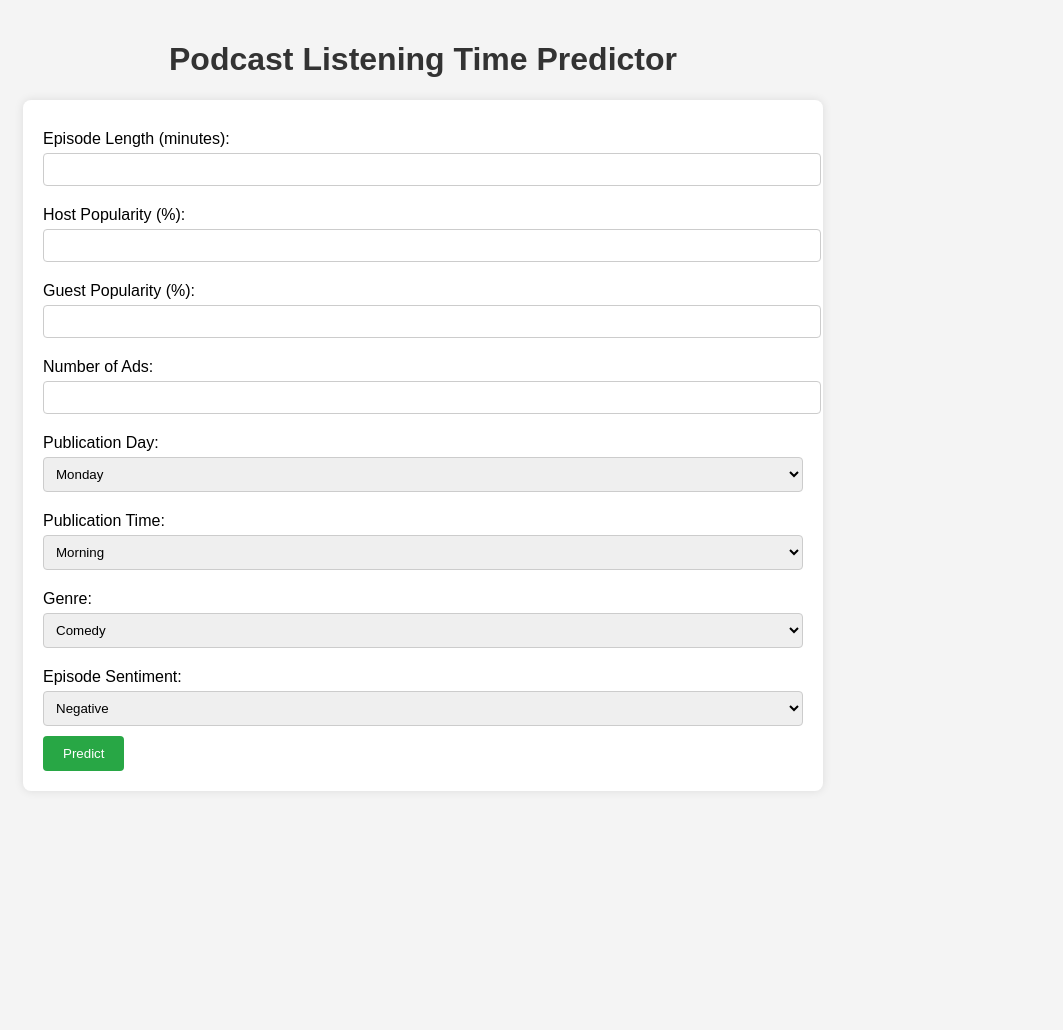
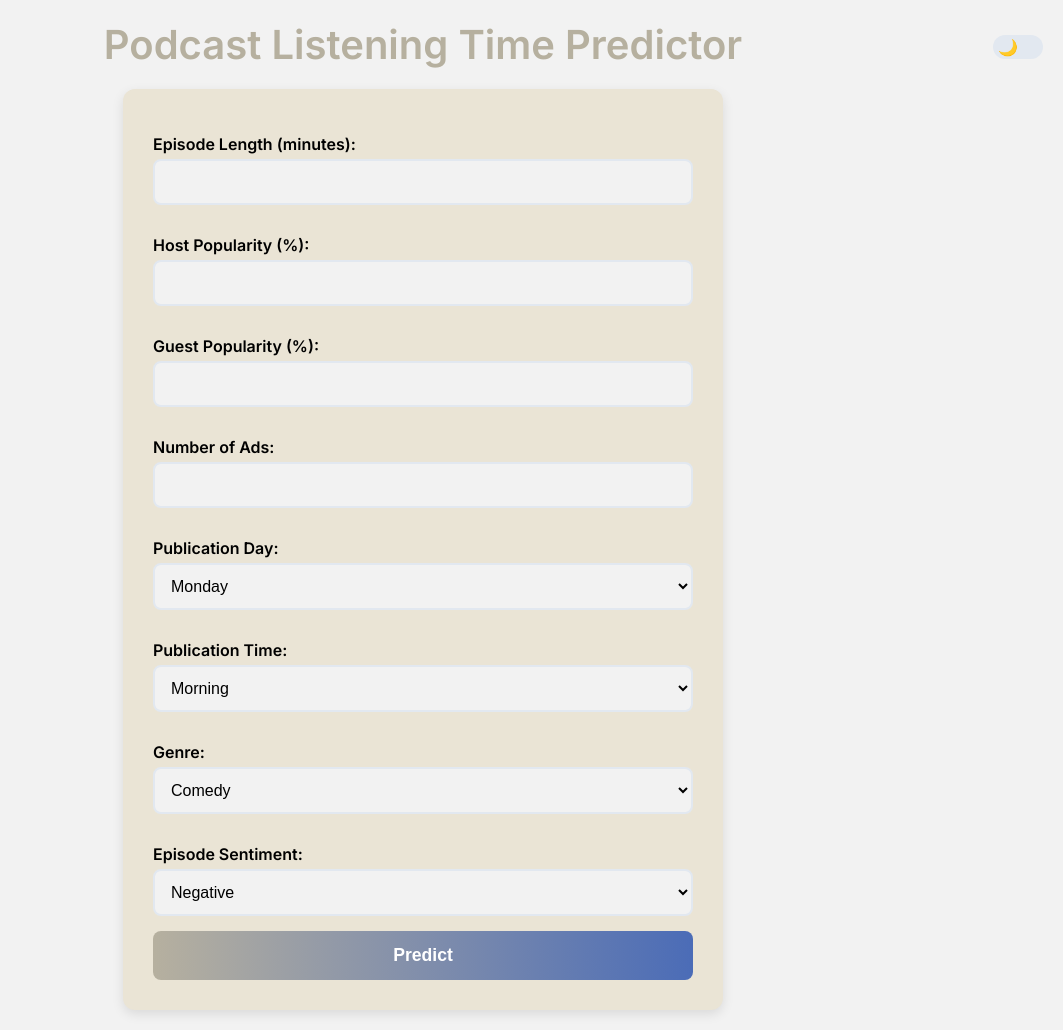
Before and after one commit to BilalIrfanContact/Podcast-Listening-Time-Prediction, a Flask app: page / in a window 1280 px wide. Shown: the whole page, without its empty margins (217-1280 px from the left). Before the commit the page ends 771 px from the top, so only its background shows below. Run offline with Flask 3, Linux system fonts and the light colour scheme; parts of the project's set-up code (start-up, migrations or seed data) failed here and were passed over.

Commit message:
updated theme

```diff
--- a/templates/index.html
+++ b/templates/index.html
@@ -4,57 +4,229 @@
     <meta charset="UTF-8">
     <meta name="viewport" content="width=device-width, initial-scale=1.0">
     <title>Podcast Listening Time Predictor</title>
+    <link href="https://fonts.googleapis.com/css2?family=Inter:wght@400;600&display=swap" rel="stylesheet">
     <style>
+        :root {
+            --primary-bg: #F2F2F2;
+            --primary-text: #000000;
+            --accent: #B6B09F;
+            --form-bg: #EAE4D5;
+            --shadow: rgba(0, 0, 0, 0.1);
+            --result-bg: #EAE4D5;
+        }
+
+        [data-theme="dark"] {
+            --primary-bg: #18122B;
+            --primary-text: #ffffff;
+            --accent: #443C68;
+            --form-bg: #393053;
+            --shadow: rgba(0, 0, 0, 0.3);
+            --result-bg: #635985;
+        }
+
+        * {
+            margin: 0;
+            padding: 0;
+            box-sizing: border-box;
+        }
+
         body {
-            font-family: Arial, sans-serif;
-            max-width: 800px;
-            margin: 0 auto;
+            font-family: 'Inter', sans-serif;
+            background-color: var(--primary-bg);
+            color: var(--primary-text);
+            min-height: 100vh;
+            display: flex;
+            flex-direction: column;
+            align-items: center;
             padding: 20px;
-            background-color: #f4f4f4;
+            transition: background-color 0.3s, color 0.3s;
         }
+
         h1 {
+            font-size: 2.5rem;
+            margin-bottom: 20px;
             text-align: center;
-            color: #333;
+            color: var(--accent);
+            animation: fadeIn 1s ease-in;
         }
+
+        .container {
+            max-width: 600px;
+            width: 100%;
+            animation: slideIn 0.8s ease-out;
+        }
+
         form {
-            background-color: white;
-            padding: 20px;
-            border-radius: 8px;
-            box-shadow: 0 0 10px rgba(0,0,0,0.1);
+            background-color: var(--form-bg);
+            padding: 30px;
+            border-radius: 12px;
+            box-shadow: 0 4px 12px var(--shadow);
+            transition: background-color 0.3s;
         }
+
         label {
             display: block;
-            margin: 10px 0 5px;
+            margin: 15px 0 5px;
+            font-weight: 600;
+            color: var(--primary-text);
         }
+
         input, select {
             width: 100%;
-            padding: 8px;
-            margin-bottom: 10px;
-            border: 1px solid #ccc;
-            border-radius: 4px;
+            padding: 12px;
+            margin-bottom: 15px;
+            border: 2px solid #e2e8f0;
+            border-radius: 8px;
+            font-size: 1rem;
+            background-color: var(--primary-bg);
+            color: var(--primary-text);
+            transition: border-color 0.3s, transform 0.2s;
         }
+
+        input:focus, select:focus {
+            outline: none;
+            border-color: var(--accent);
+            transform: scale(1.02);
+        }
+
         button {
-            background-color: #28a745;
+            width: 100%;
+            padding: 14px;
+            background: linear-gradient(90deg, var(--accent), #4b6cb7);
             color: white;
-            padding: 10px 20px;
             border: none;
-            border-radius: 4px;
+            border-radius: 8px;
+            font-size: 1.1rem;
+            font-weight: 600;
             cursor: pointer;
+            transition: transform 0.2s, background 0.3s;
         }
+
         button:hover {
-            background-color: #218838;
+            transform: translateY(-2px);
+            background: linear-gradient(90deg, #4b6cb7, var(--accent));
         }
+
+        button:active {
+            animation: pulse 0.3s;
+        }
+
         .result {
             margin-top: 20px;
-            padding: 10px;
-            background-color: #e9ecef;
-            border-radius: 4px;
+            padding: 15px;
+            background-color: var(--result-bg);
+            border-radius: 8px;
             text-align: center;
+            font-size: 1.1rem;
+            color: var(--primary-text);
+            animation: fadeIn 0.5s ease-in;
+            transition: background-color 0.3s;
+        }
+
+        .theme-toggle {
+            position: fixed;
+            top: 20px;
+            right: 20px;
+            display: flex;
+            align-items: center;
+        }
+
+        .theme-toggle input {
+            display: none;
+        }
+
+        .theme-toggle-label {
+            width: 50px;
+            height: 24px;
+            background-color: #e2e8f0;
+            border-radius: 12px;
+            position: relative;
+            cursor: pointer;
+            transition: background-color 0.3s;
+            font-size: 1rem;
+            display: flex;
+            align-items: center;
+            justify-content: space-between;
+            padding: 0 5px;
+            color: var(--primary-text);
+        }
+
+        .theme-toggle-label::before {
+            content: '🌙';
+            position: absolute;
+            left: 5px;
+            transition: opacity 0.3s;
+        }
+
+        .theme-toggle-label::after {
+            content: '🌞';
+            position: absolute;
+            right: 5px;
+            transition: opacity 0.3s;
+        }
+
+        #theme-toggle:checked + .theme-toggle-label::before {
+            opacity: 0;
+        }
+
+        #theme-toggle:checked + .theme-toggle-label::after {
+            opacity: 1;
+        }
+
+        .theme-toggle-label::after {
+            opacity: 0;
+        }
+
+        #theme-toggle:checked + .theme-toggle-label {
+            background-color: var(--accent);
+        }
+
+        #theme-toggle:checked + .theme-toggle-label::after {
+            transform: translateX(-26px);
+        }
+
+        .theme-toggle-label::after {
+            transform: translateX(26px);
+        }
+
+        @keyframes fadeIn {
+            from { opacity: 0; }
+            to { opacity: 1; }
+        }
+
+        @keyframes slideIn {
+            from { transform: translateY(20px); opacity: 0; }
+            to { transform: translateY(0); opacity: 1; }
+        }
+
+        @keyframes pulse {
+            0% { transform: scale(1); }
+            50% { transform: scale(0.95); }
+            100% { transform: scale(1); }
+        }
+
+        @media (max-width: 600px) {
+            h1 {
+                font-size: 2rem;
+            }
+
+            form {
+                padding: 20px;
+            }
+
+            .container {
+                padding: 0 10px;
+            }
         }
     </style>
 </head>
 <body>
+    <div class="theme-toggle">
+        <input type="checkbox" id="theme-toggle">
+        <label for="theme-toggle" class="theme-toggle-label"></label>
+    </div>
     <h1>Podcast Listening Time Predictor</h1>
+    <div class="container">
         <form method="POST" action="/predict">
             <label for="Episode_Length_minutes">Episode Length (minutes):</label>
             <input type="number" step="0.01" name="Episode_Length_minutes" required>
@@ -115,5 +287,26 @@
             {{ prediction }}
         </div>
         {% endif %}
+    </div>
+    <script>
+        const toggle = document.getElementById('theme-toggle');
+        const body = document.body;
+
+        // Load saved theme from localStorage
+        if (localStorage.getItem('theme') === 'dark') {
+            body.setAttribute('data-theme', 'dark');
+            toggle.checked = true;
+        }
+
+        toggle.addEventListener('change', () => {
+            if (toggle.checked) {
+                body.setAttribute('data-theme', 'dark');
+                localStorage.setItem('theme', 'dark');
+            } else {
+                body.removeAttribute('data-theme');
+                localStorage.setItem('theme', 'light');
+            }
+        });
+    </script>
 </body>
 </html>
```
Also changed, not shown: 1 other file. Lines whose indentation alone changed are shown as unchanged.
